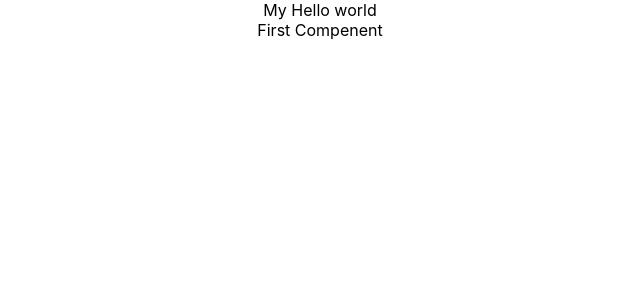
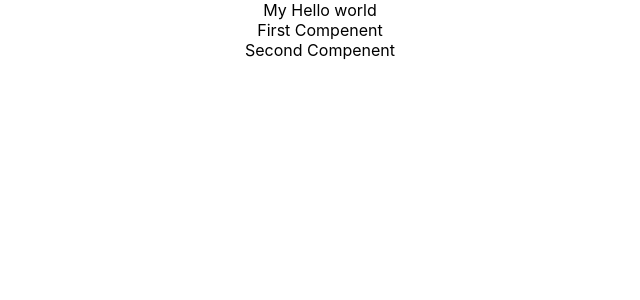
Before and after one commit to unbeatablesites/ReactJavaApp, a React (Create React App) app in the folder todo-app/: page / in a window 1280 px wide. Shown: the top 300 px of the page, without its empty margins (320-960 px from the left). Built offline with nearby package versions, Linux system fonts and the light colour scheme.

Commit message:
Second Component

```diff
--- a/todo-app/src/App.js
+++ b/todo-app/src/App.js
@@ -8,6 +8,7 @@ class App extends Component {
       <div className='App'>
         My Hello world
         <FirstComponent />
+        <SecondComponent />
       </div>
     );
   }
@@ -18,4 +19,10 @@ class FirstComponent extends Component {
   }
 }
 
+class SecondComponent extends Component {
+  render() {
+    return <div className='secondComponent'>Second Compenent</div>;
+  }
+}
+
 export default App;
```
